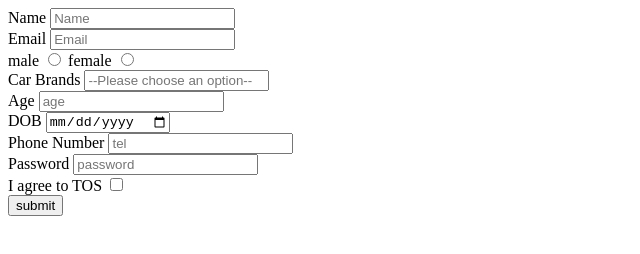
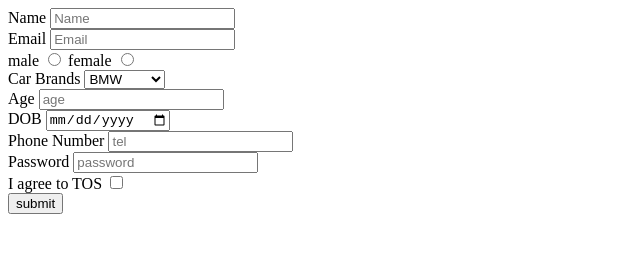
Before and after one commit to acciojob/signup-form-car-yaswanth-2211, a website: page main.html in a window 1280 px wide. Shown: the whole page, without its empty margins (0-640 px from the left). Drawn offline with Linux system fonts and the light colour scheme.

Commit message:
created a submission

```diff
--- a/main.html
+++ b/main.html
@@ -18,7 +18,12 @@
 	<label for="gender_f">female</label>
 	<input type="radio"  id="gender_f" name="gender" required><br>
 	<label for="cars">Car Brands</label>
-	<input type="select"  id="cars" placeholder="--Please choose an option--" required><br>
+	<select id="cars">
+		<option>BMW</option>
+		<option>mercedes</option>
+		<option>toyota</option>
+	</select>
+		<br>
 	<label for="age">Age</label>
 	<input type="number"  id="age" placeholder="age" required><br>
 	<label for="dob">DOB</label>
```
